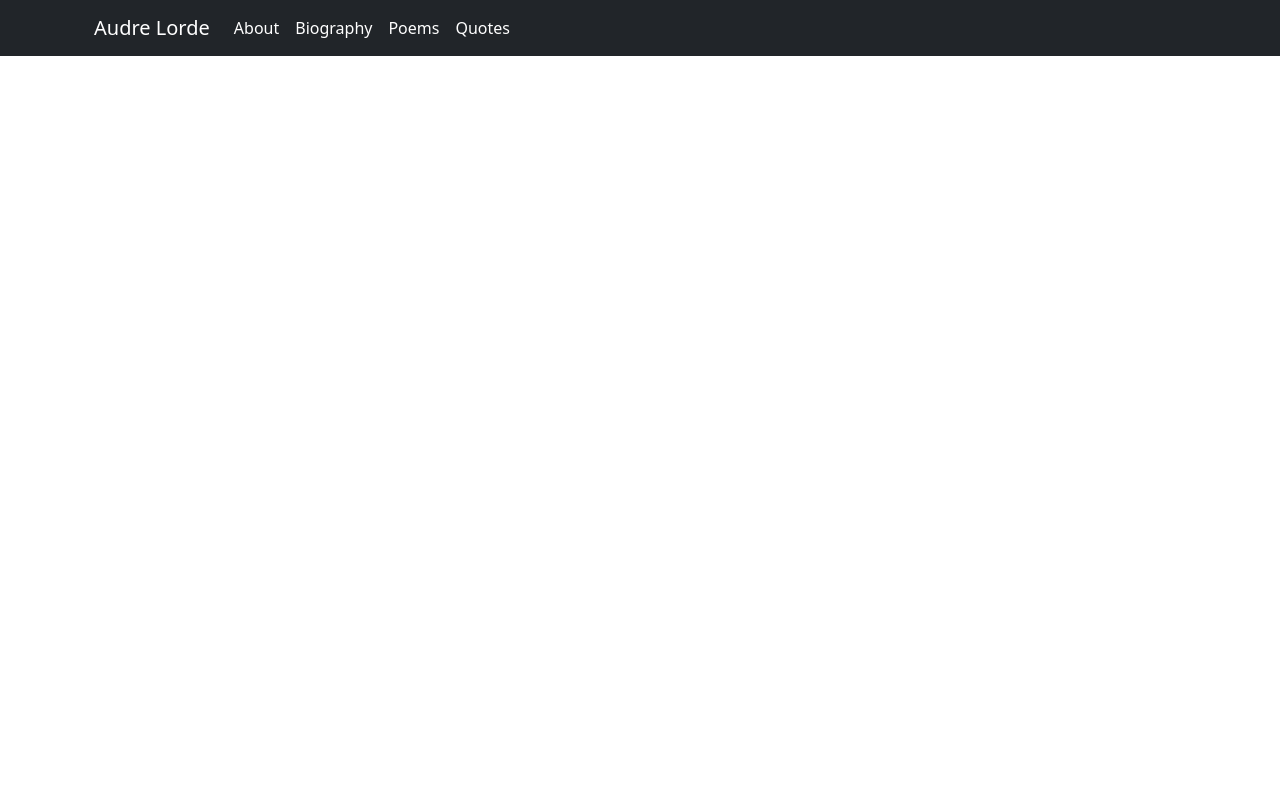
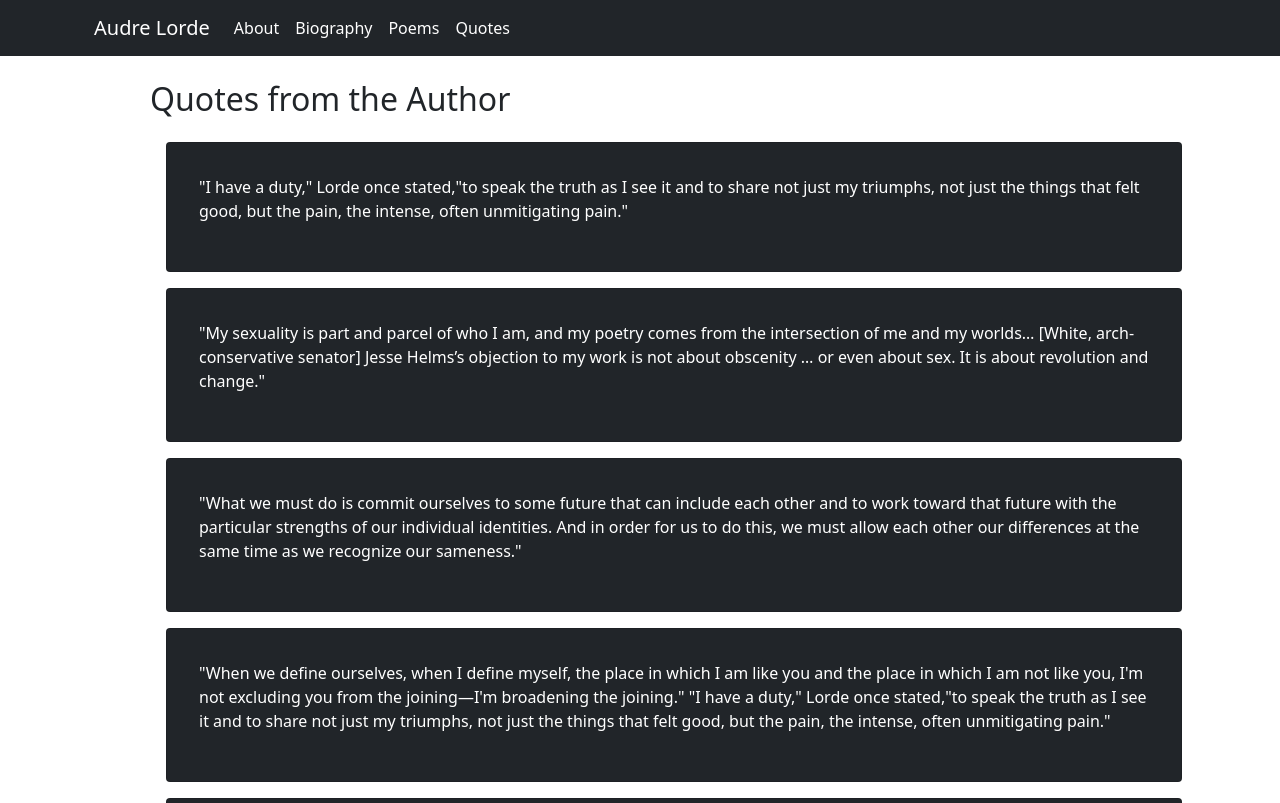
Before and after one commit to AndreasLc1103/DigitalHumanities101Final, a React (Create React App) app: page /quotes in a window 1280 px wide. Shown: the top 803 px of the page. Built offline with nearby package versions, Linux system fonts and the light colour scheme.

Commit message:
finsihed quotes

```diff
--- a/src/App.js
+++ b/src/App.js
@@ -1,15 +1,10 @@
 
 import './App.css';
 import 'bootstrap/dist/css/bootstrap.min.css';
-import PoemPageView from './Pages/PoemPageView';
-import Poems from './Components/data/Poems.json';
 import { useState } from 'react';
 function App() {
-  const [data, setData] = useState([...Poems.library]);
-
   return (
     <div>
-      <PoemPageView PoemData={data} />
     </div>
   );
 }
--- /dev/null
+++ b/src/Components/QuotesComponents/QuoteCard.jsx
@@ -0,0 +1,22 @@
+import { Card, CardBody, CardText } from "reactstrap"
+const QuotesCard = ({ QuoteText }) => {
+
+    return (
+        <div>
+            <Card
+                color="dark"
+                body
+                style={{ margin: "1rem" }}
+                inverse
+            >
+                <CardBody>
+                    <CardText>
+                        <p className="text-lg-left font-weight-bold" >{QuoteText}</p>
+                    </CardText>
+                </CardBody>
+            </Card>
+        </div>
+    )
+
+}
+export default QuotesCard;
--- /dev/null
+++ b/src/Components/QuotesComponents/QuotesViewer.jsx
@@ -0,0 +1,22 @@
+import { Container, Row, Col } from "reactstrap"
+import QuotesCard from "../QuotesComponents/QuoteCard"
+const QuotesViewer = ({ quotes, sources }) => {
+    return (
+        <Container>
+            <Row>
+                <Col>
+                    {quotes.map((quote) => <QuotesCard QuoteText={quote} />)}
+                </Col>
+            </Row>
+            <Row>
+                <Col>
+                    <h2>Sources</h2>
+                    <ul>
+                        {sources.map((source) => <li><a href={source}>{source}</a></li>)}
+                    </ul>
+                </Col>
+            </Row>
+        </Container>
+    );
+}
+export default QuotesViewer;
--- a/src/Components/data/quotes.json
+++ b/src/Components/data/quotes.json
@@ -12,5 +12,5 @@
 
 
     ],
-    "quoteSources" : [""]
+    "quoteSources" : ["https://www.audible.com/blog/quotes-audre-lorde" , "https://www.poetryfoundation.org/poets/audre-lorde"]
 }
--- a/src/Pages/BioPage/BioPage.jsx
+++ b/src/Pages/BioPage/BioPage.jsx
@@ -5,8 +5,8 @@ import LordeBioPage from './LordeBioPage.jpg'
 const BioPage = () => {
 
     return (
-        <>
-            <Container>
+
+        <Container style={{ paddingLeft: "5rem" }}>
             <Row>
                 <Col> <AudreNav></AudreNav></Col>
             </Row>
@@ -72,7 +72,7 @@ const BioPage = () => {
 
             </Row>
         </Container>
-        </>
+
 
     )
 }
--- a/src/Pages/PoemPageView.jsx
+++ b/src/Pages/PoemPageView.jsx
@@ -4,7 +4,6 @@ import {
   Col,
   ListGroup,
 } from "reactstrap";
-import { Link } from "react-router-dom";
 import PoemCard from "../Components/PoemViewer/PoemCard";
 /**
  * PoemPageView is a component that is used to create a instance of a page view
--- a/src/Pages/SplashPage/SpashPage.jsx
+++ b/src/Pages/SplashPage/SpashPage.jsx
@@ -3,14 +3,14 @@ import { Link } from "react-router-dom";
 import "../SplashPage/splash.css";
 const SplashPage = () => {
   return (
-    <div>
-      <Container className="splash-container" >
-        <Row>
-          <Col>
+    <div className="splash-container">
+      <Container className="splash-container" fluid block>
+        <Row fluid>
+          <Col fluid>
             <Card className="text-center" color="light" outline>
               <CardTitle tag="h1" size="xl" >Audre Lord</CardTitle>
               <CardBody>
-                <p style={{}}> The Intersectionality of Race and Sexuality Through Audre Lorde </p>
+                <p> The Intersectionality of Race and Sexuality Through Audre Lorde </p>
               </CardBody>
               <ButtonGroup size="xl">
                 <Button href="/">Home</Button>
@@ -23,7 +23,7 @@ const SplashPage = () => {
           </Col>
         </Row>
       </Container>
-    </div>
+    </div >
   );
 };
 export default SplashPage;
--- a/src/Pages/quotesPage/QuotesPage.jsx
+++ b/src/Pages/quotesPage/QuotesPage.jsx
@@ -1,19 +1,31 @@
-import { Container, Row } from "reactstrap"
+import { useState } from "react"
+import { Container, Row, Col } from "reactstrap"
 import AudreNav from "../../Components/NavComponenet/AudreNav"
-const QuotesPage = ({ Quotes }) => {
+import QuotesData from "../../Components/data/quotes.json";
+import QuotesViewer from "../../Components/QuotesComponents/QuotesViewer";
+const QuotesPage = () => {
+    const [quotes] = useState([...QuotesData.quotes]);
+    const [sources] = useState([...QuotesData.quoteSources])
 
     return (
-        <div>
 
-            <Container fluid="true">
-                <Row style={{ marginBottom: "8rem" }}>
-                    <AudreNav></AudreNav>
-                </Row>
-                <Row></Row>
-            </Container>
+        <Container style={{ paddingLeft: "5rem" }} fluid={"md"}>
+            <Row>
+                <AudreNav></AudreNav>
+            </Row>
 
-        </div>
-    )
+            <Row>
+                <Col>
+                    <h2> Quotes from the Author</h2>
+                </Col>
+            </Row>
+            <Row>
+                <QuotesViewer quotes={quotes} sources={sources} />
+            </Row>
+
+        </Container >
+
+    );
 
 }
 export default QuotesPage;
```
Lines whose indentation alone changed are shown as unchanged.
